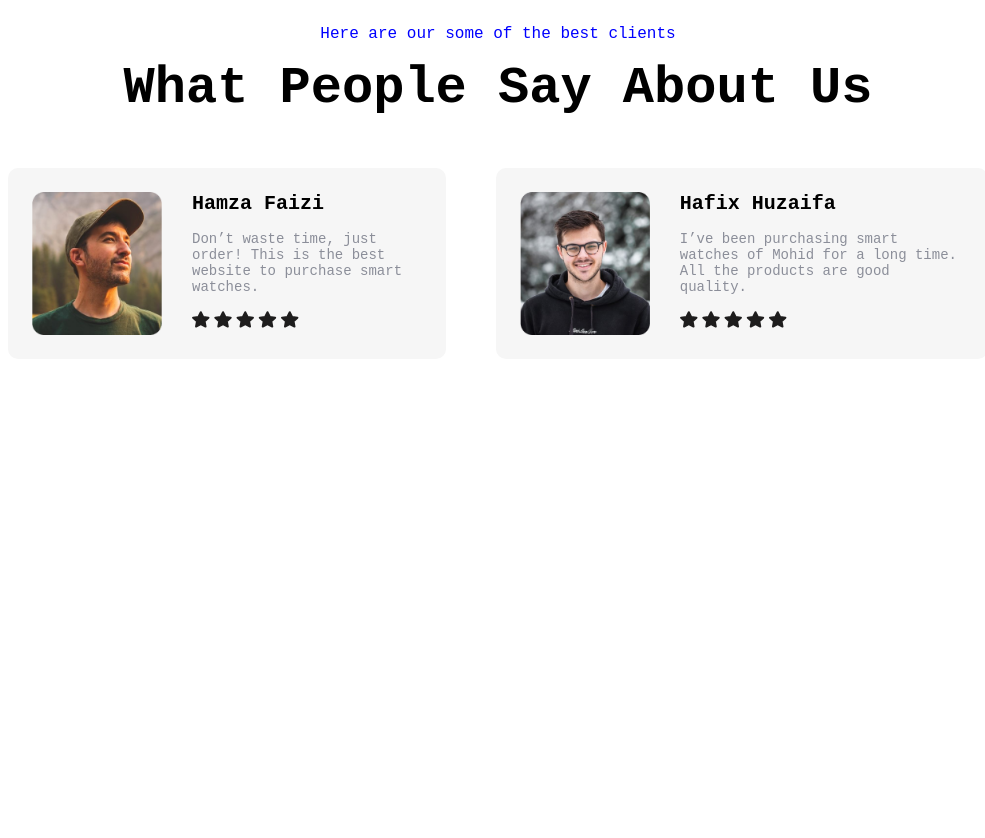
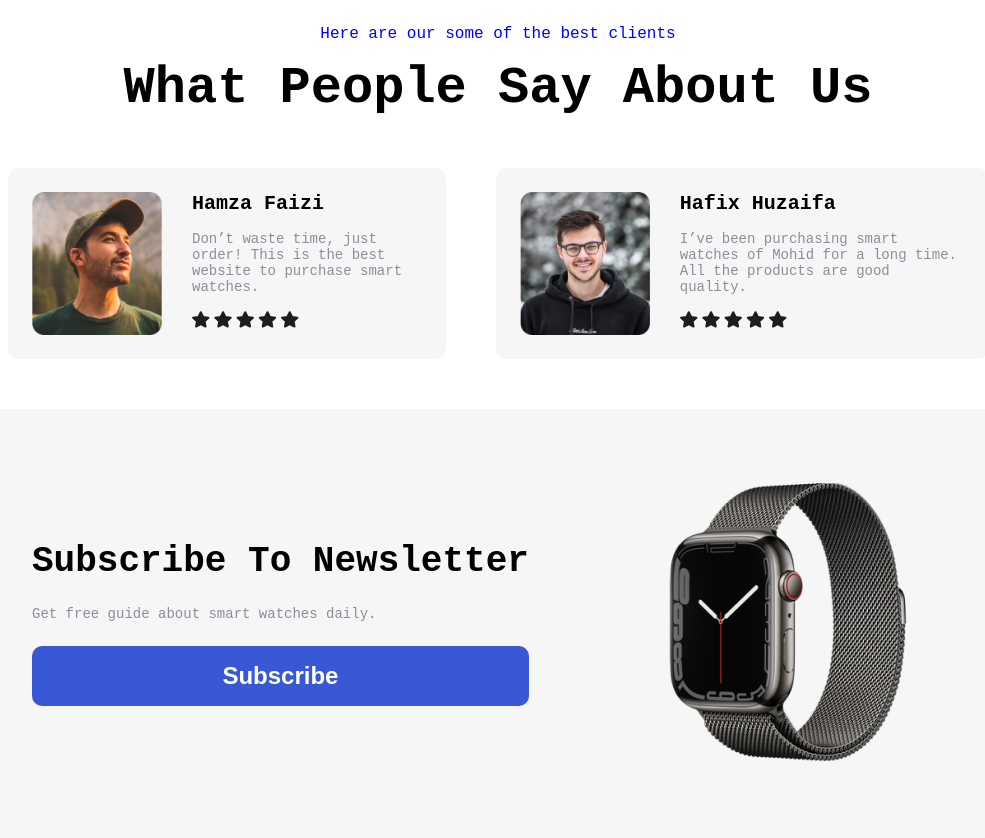
Before and after one commit to jenish2060/landing-page, a plain HTML site: page index.html in a window 1280 px wide. Shown: the part 2314-3152 px from the top of the page, without its empty margins (142-1127 px from the left). Before the commit the page ends 2773 px from the top, so only its background shows below. Drawn offline with Linux system fonts and the light colour scheme.

Commit message:
Add newsletter section

```diff
--- a/css/style.css
+++ b/css/style.css
@@ -26,7 +26,8 @@ h4 {
 
 .brand-section,
 .products,
-.testimonials {
+.testimonials,
+.newsletter {
   padding: 50px 150px;
 }
 
@@ -184,7 +185,7 @@ a {
   margin-top: 16px;
 }
 .testimonials .container {
-  margin: 50px 0;
+  margin: 50px 0 0 0;
   gap: 50px;
 }
 
@@ -201,3 +202,24 @@ a {
 .testimonials p {
   margin-bottom: 16px;
 }
+
+/* Newsletter */
+
+.newsletter {
+    background-color: #f6f6f6;
+}
+
+.newsletter .card{
+    justify-content: space-between;
+    align-items: center;
+}
+
+.newsletter .card img{
+    margin-right: 50px;
+}
+
+.newsletter .card .text{
+    display: flex;
+    flex-direction: column;
+    gap :24px;
+}
--- a/index.html
+++ b/index.html
@@ -143,7 +143,11 @@
       <h2>What People Say About Us</h2>
       <div class="container">
         <div class="card">
-          <img class="person-img" src="images/hamza.png" alt="A man wearing cap" />
+          <img
+            class="person-img"
+            src="images/hamza.png"
+            alt="A man wearing cap"
+          />
           <div class="text">
             <h4>Hamza Faizi</h4>
             <p>
@@ -154,17 +158,31 @@
           </div>
         </div>
         <div class="card">
-          <img class="person-img" src="images/hafiz.png" alt="A man wearing glasses" />
+          <img
+            class="person-img"
+            src="images/hafiz.png"
+            alt="A man wearing glasses"
+          />
           <div class="text">
             <h4>Hafix Huzaifa</h4>
             <p>
-                I’ve been purchasing smart watches of Mohid for a long time. All the
-                products are good quality.
+              I’ve been purchasing smart watches of Mohid for a long time. All
+              the products are good quality.
             </p>
             <img src="images/rating.svg" alt="rating" />
           </div>
         </div>
       </div>
     </div>
+    <div class="newsletter">
+      <div class="card">
+        <div class="text">
+          <h3>Subscribe To Newsletter</h3>
+          <p>Get free guide about smart watches daily.</p>
+          <button class="buy-button">Subscribe</button>
+        </div>
+        <img src="images/products/apple-watch-ii.png" alt="A smartwatch by apple">
+      </div>
+    </div>
   </body>
 </html>
```
Lines whose indentation alone changed are shown as unchanged.
